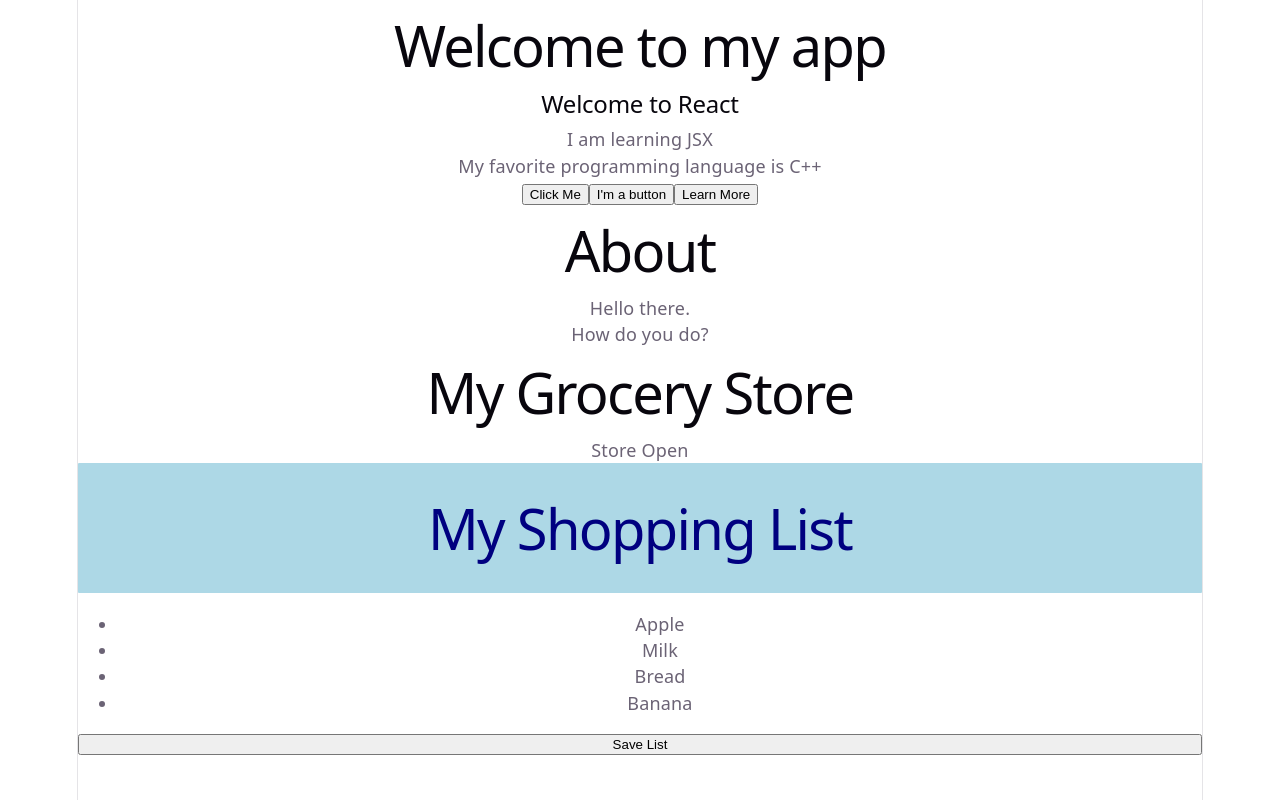
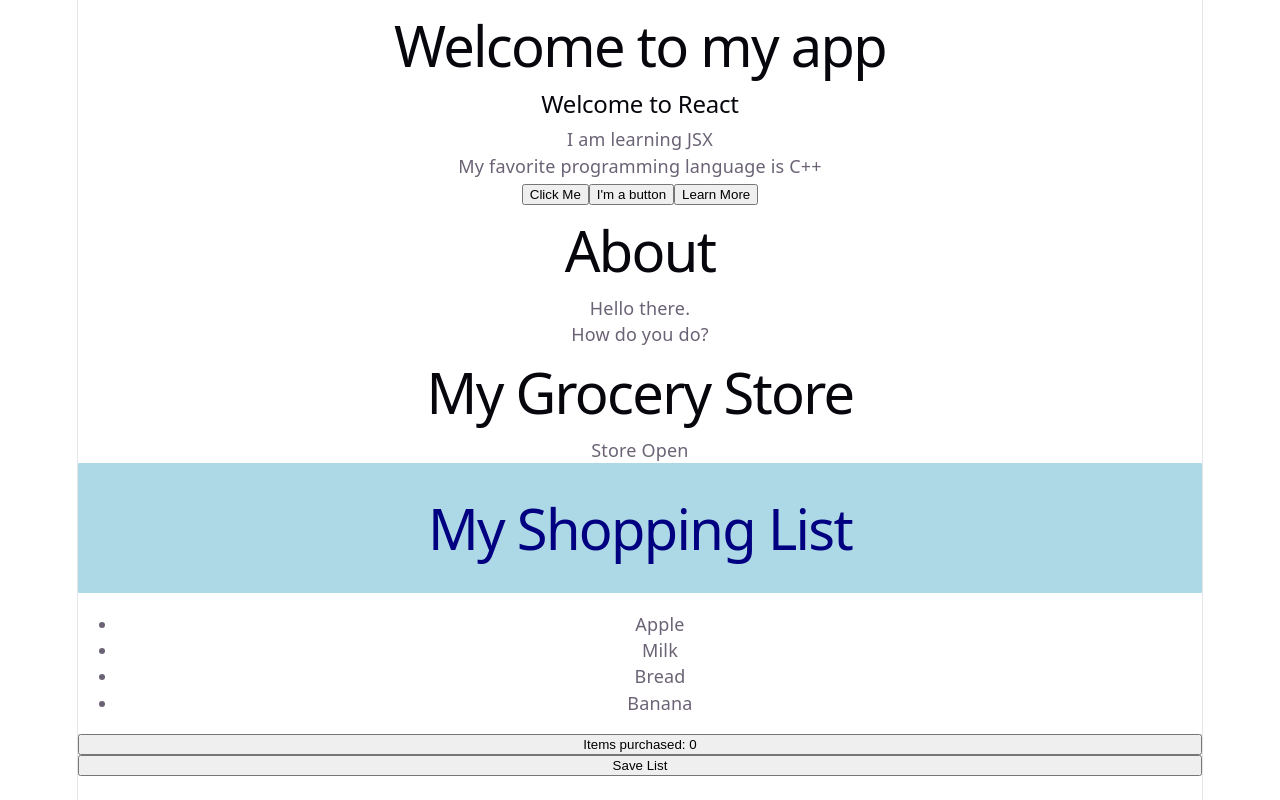
Before and after one commit to gaurav-gaur/react-learning, a React (Vite) app in the folder quick-start/: page / in a window 1280 px wide. Built offline with nearby package versions, Linux system fonts and the light colour scheme.

Commit message:
Updating the screen

```diff
--- a/quick-start/src/App.jsx
+++ b/quick-start/src/App.jsx
@@ -1,4 +1,5 @@
 import './App.css';
+import { useState } from 'react';
 
 function MyHeading() {
   return <h1>Welcome to my app</h1>
@@ -44,6 +45,7 @@ const products = [
 ];
 
 export default function App() {
+  const [count, setCount] = useState(0);
   return (
     <>
     <div>
@@ -62,6 +64,9 @@ export default function App() {
     <ul>{products.map(product => (
         <li key={product.id}>{product.name}</li>
       ))}</ul>
+      <button onClick={() => setCount(count+1)}>
+        Items purchased: {count}
+      </button>
       <button onClick={() => alert('Shopping list saved!')}>
         Save List
       </button>
```
